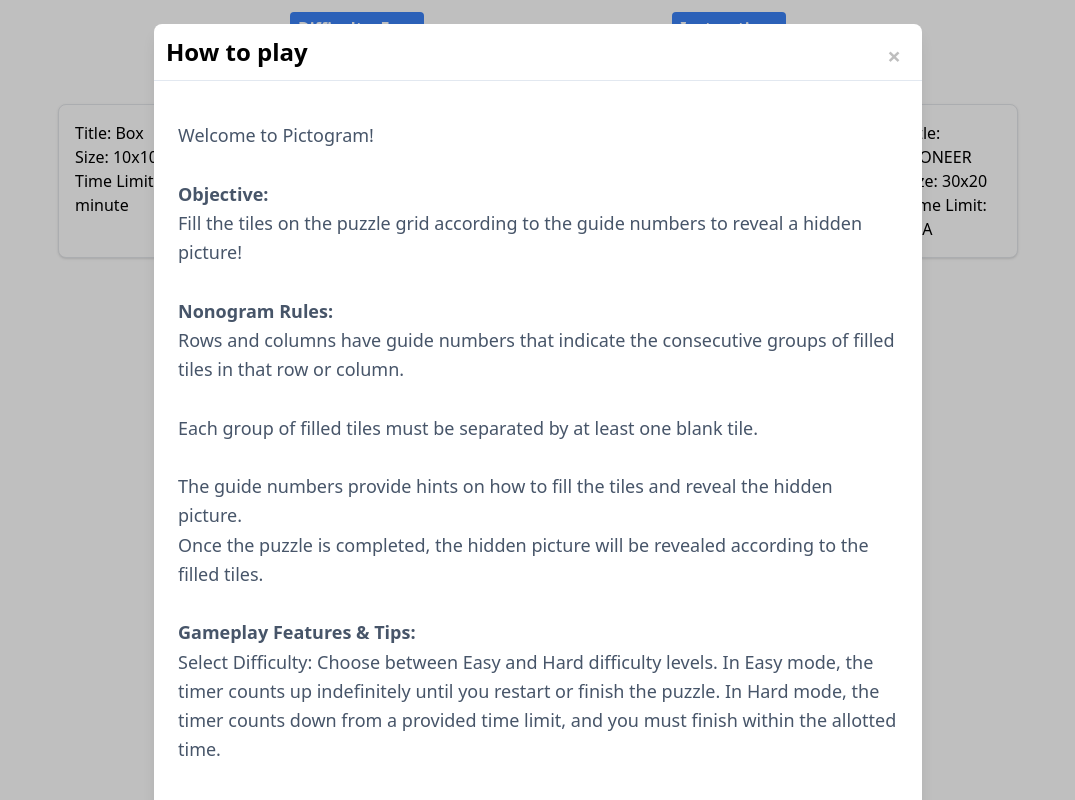
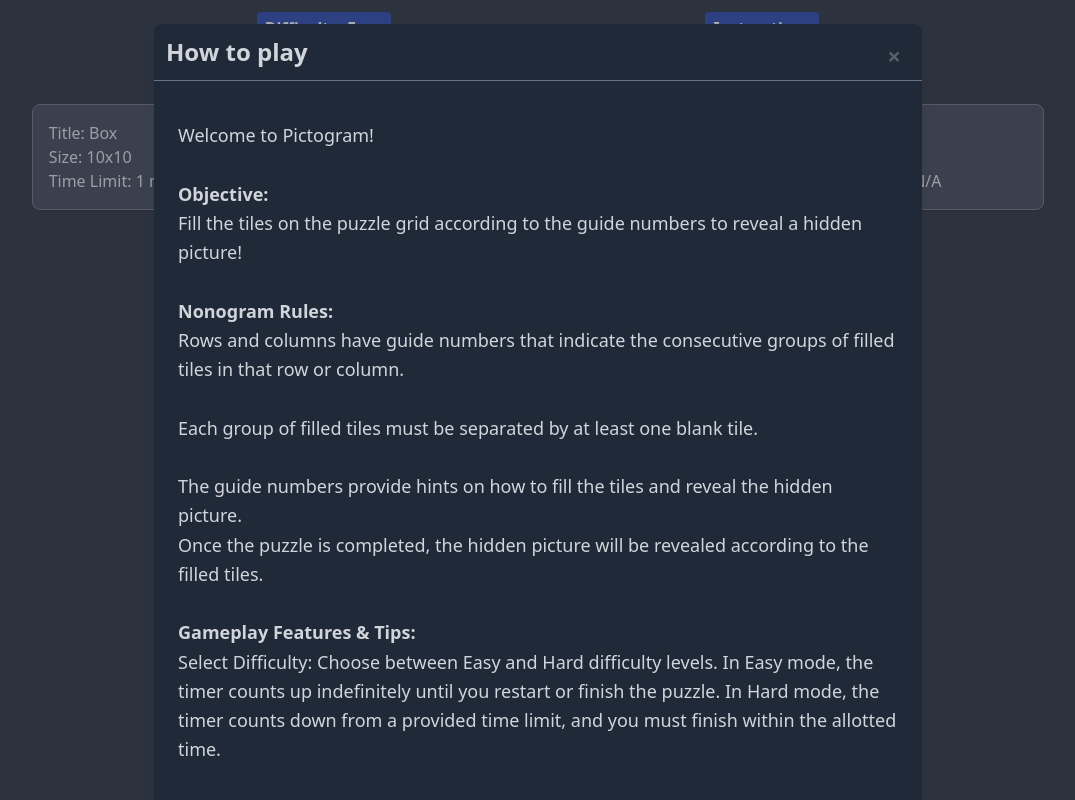
Before and after one commit to carmstrong070/Pictogram, a Next.js app in the folder gui/: page / in a window 1280 px wide. Both pictures are taken after a click on the button "Instructions". Shown: the whole page, without its empty margins (102-1177 px from the left). Built offline with nearby package versions, Linux system fonts and the light colour scheme.

Commit message:
DARK THEME

```diff
--- a/gui/src/components/PuzzleSelection.js
+++ b/gui/src/components/PuzzleSelection.js
@@ -15,7 +15,7 @@ const PuzzleSelection = ({
         onContextMenu={(e) => e.preventDefault()}
         onClick={(e) => handlePuzzleSelection(e)}
         id={puzzle.id}
-        className="inline-block max-w-sm p-4 mx-2 bg-white border border-gray-200 rounded-lg shadow hover:bg-gray-100 cursor-pointer"
+        className="basis-1/5 inline-block text-gray-200 max-w-sm p-4 mx-2 bg-gray-700 border border-gray-500 rounded-lg shadow hover:bg-gray-500 cursor-pointer"
       >
         <p>Title: {puzzle.title}</p>
         <p>
--- a/gui/src/components/Timer.js
+++ b/gui/src/components/Timer.js
@@ -79,8 +79,8 @@ const Timer = ({
   };
 
   return (
-    <div className="timer border rounded border-solid border-black p-2 my-3">
-      <div className="text-center">
+    <div className="timer border rounded border-solid border-gray-300 p-2 my-3">
+      <div className="text-center text-gray-300 mb-2">
         <span>
           {/* Generate hours (if needed) */}
           {time >= 3599000
--- a/gui/src/components/modals/InstructionsModal.js
+++ b/gui/src/components/modals/InstructionsModal.js
@@ -20,25 +20,25 @@ const InstructionsModal = ({ setTimerStatus }) => {
     <>
       {showInstructionsModal ? (
         <>
-          <div className="justify-center items-center flex overflow-x-hidden overflow-y-auto fixed inset-0 z-50 outline-none focus:outline-none">
+          <div className="justify-center bg-gray-500/25 items-center flex overflow-x-hidden overflow-y-auto fixed inset-0 z-50 outline-none focus:outline-none">
             <div className="relative w-auto py-6 my-auto mx-auto max-w-3xl">
               {/*content*/}
-              <div className="border-0 rounded-lg shadow-lg relative flex flex-col w-full bg-white outline-none focus:outline-none">
+              <div className="border-0 text-gray-300 rounded-lg shadow-lg relative flex flex-col w-full bg-gray-800 outline-none focus:outline-none">
                 {/*header*/}
-                <div className="flex items-start justify-between p-3 border-b border-solid border-slate-200 rounded-t">
+                <div className="flex items-start justify-between p-3 border-b border-solid border-slate-500 rounded-t">
                   <h3 className="text-2xl font-semibold">How to play</h3>
                   <button
-                    className="p-1 ml-auto bg-transparent border-0 text-black opacity-25 float-right text-3xl leading-none font-semibold outline-none focus:outline-none"
+                    className="p-1 ml-auto bg-transparent border-0 text-white opacity-25 float-right text-3xl leading-none font-semibold outline-none focus:outline-none"
                     onClick={(e) => handleCloseInstructionsModal(e)}
                   >
-                    <span className="bg-transparent text-black h-6 w-6 text-2xl block">
+                    <span className="bg-transparent text-white h-6 w-6 text-2xl block">
                       ×
                     </span>
                   </button>
                 </div>
                 {/*body*/}
                 <div className="relative p-6 flex-auto overflow-y-auto">
-                  <div className="my-4 text-slate-600 text-lg leading-relaxed">
+                  <div className="my-4 text-gray-300 text-lg leading-relaxed">
                     <div>
                       <h1>Welcome to Pictogram!</h1>
                       <br />
@@ -111,7 +111,7 @@ const InstructionsModal = ({ setTimerStatus }) => {
                   </div>
                 </div>
                 {/*footer*/}
-                <div className="flex items-center justify-end p-3 border-t border-solid border-slate-200 rounded-b">
+                <div className="flex items-center justify-end p-3 border-t border-solid border-slate-500 rounded-b">
                   <button
                     className="text-red-500 background-transparent font-bold uppercase px-3 py-2 text-sm focus:outline-none ease-linear transition-all duration-150"
                     type="button"
--- a/gui/src/content/puzzles.js
+++ b/gui/src/content/puzzles.js
@@ -92,7 +92,7 @@ const puzzleList = [
     hint: "Big boy",
   },
   {
-    id: 7,
+    id: 6,
     title: "PIONEER",
     size: 30,
     solution: [
@@ -105,10 +105,10 @@ const puzzleList = [
       [0, 1, 0, 0, 0, 0, 0, 0, 0, 0, 0, 0, 0, 0, 0, 0, 0, 0, 0, 0, 0, 0, 0, 0, 0, 0, 0, 0, 1, 0],
       [1, 1, 0, 0, 0, 1, 1, 1, 1, 1, 1, 1, 1, 1, 1, 1, 1, 1, 1, 1, 1 ,1, 1, 1, 1, 0, 0, 0, 1, 1],
       [1, 0, 0, 0, 0, 0, 0, 0, 0, 0, 0, 0, 0, 0, 0, 0, 0, 0, 0, 0, 0, 0, 0, 0, 0, 0, 0, 0, 0, 1],
-      [1, 0, 0, 0, 0, 0, 0, 0, 0, 0, 0, 1, 0, 1, 1, 0, 0, 1, 1, 0, 0, 0, 0, 0, 0, 0, 0, 0, 0, 1],
-      [1, 0, 0, 0, 0, 1, 1, 1, 1, 1, 1, 1, 0, 1, 1, 0, 0, 1, 1, 0, 0, 0, 0, 0, 0, 0, 0, 0, 0, 1],
-      [1, 0, 0, 0, 0, 1, 1, 0, 0, 0, 0, 0, 0, 1, 1, 0, 0, 1, 1, 1, 1, 1, 1, 1, 1, 0, 0, 0, 0, 1],
-      [1, 1, 0, 0, 0, 1, 1, 0, 0, 0, 0, 0, 0, 1, 1, 0, 0, 0, 1, 1, 1, 1, 1, 1, 1, 0, 0, 0, 1, 1],
+      [1, 0, 0, 0, 0, 0, 0, 0, 0, 0, 1, 1, 0, 0, 1, 1, 0, 0, 1, 1, 0, 0, 0, 0, 0, 0, 0, 0, 0, 1],
+      [1, 0, 0, 0, 0, 1, 1, 1, 1, 1, 1, 1, 0, 0, 1, 1, 0, 0, 1, 1, 0, 0, 0, 0, 0, 0, 0, 0, 0, 1],
+      [1, 0, 0, 0, 0, 1, 1, 0, 0, 0, 0, 0, 0, 0, 1, 1, 0, 0, 1, 1, 1, 1, 1, 1, 1, 0, 0, 0, 0, 1],
+      [1, 1, 0, 0, 0, 1, 1, 0, 0, 0, 0, 0, 0, 0, 1, 1, 0, 0, 0, 1, 1, 1, 1, 1, 1, 0, 0, 0, 1, 1],
       [0, 1, 0, 0, 0, 0, 0, 0, 0, 0, 0, 0, 0, 0, 0, 0, 0, 0, 0, 0, 0, 0, 0, 0, 0, 0, 0, 0, 1, 0],
       [0, 1, 1, 1, 0, 0, 0, 0, 0, 0, 0, 0, 0, 0, 0, 0, 0, 0, 0, 0, 0, 0, 0, 0, 0, 0, 1, 1, 1, 0],
       [0, 0, 0, 1, 1, 1, 1, 1, 0, 0, 0, 0, 0, 0, 0, 0, 0, 0, 0, 0, 0, 0, 1, 1, 1, 1, 1, 0, 0, 0],
@@ -119,6 +119,25 @@ const puzzleList = [
     ],
     hint: "PTC Logo",
   },
+  {
+    id: 7,
+    title: "Box2",
+    size: 10,
+    solution: [
+      [1, 1, 1, 1, 1, 1, 1, 1, 1, 1],
+      [1, 0, 0, 0, 0, 0, 0, 0, 0, 1],
+      [1, 0, 0, 0, 0, 0, 0, 0, 0, 1],
+      [1, 0, 0, 0, 0, 0, 0, 0, 0, 1],
+      [1, 0, 0, 0, 0, 0, 0, 0, 0, 1],
+      [1, 0, 0, 0, 0, 0, 0, 0, 0, 1],
+      [1, 0, 0, 0, 0, 0, 0, 0, 0, 1],
+      [1, 0, 0, 0, 0, 0, 0, 0, 0, 1],
+      [1, 0, 0, 0, 0, 0, 0, 0, 0, 1],
+      [1, 1, 1, 1, 1, 1, 1, 1, 1, 1],
+    ],
+    hint: "It's just a box.",
+    timeLimit: 1,
+  }
 ];
 
 export default puzzleList;
--- a/gui/src/pages/index.js
+++ b/gui/src/pages/index.js
@@ -39,7 +39,8 @@ const index = () => {
 
   return (
     <>
-      <div className="container flex justify-evenly p-3">
+    <div className="bg-gray-800">
+      <div className="dark:bg-gray-700 container flex justify-evenly p-3">
         <button
           className="btn btn-blue mr-2"
           onClick={(e) => {
@@ -90,7 +91,7 @@ const index = () => {
           <></>
         )}
         <br />
-        <div className="flex flex-row justify-center mt-3">
+        <div className="flex flex-row gap-2 flex-wrap grow justify-center mt-3">
           <PuzzleSelection
             setPuzzleProgress={setPuzzleProgress}
             setPuzzle={setPuzzle}
@@ -101,6 +102,7 @@ const index = () => {
         </div>
         <FinishedModal isFinished={isFinished} />
       </div>
+    </div>
     </>
   );
 };
--- a/gui/src/styles/globals.css
+++ b/gui/src/styles/globals.css
@@ -1,25 +1,31 @@
 @tailwind base;
 @tailwind components;
 @tailwind utilities;
+
+@layer base{
+  body {
+      @apply bg-gray-800
+  }
+}
 
 .btn {
   @apply font-bold py-1 px-2 rounded;
 }
 .btn-blue {
-  @apply bg-blue-500 text-white;
+  @apply bg-blue-800 text-white;
 }
 .btn-blue:hover {
-  @apply bg-blue-700;
+  @apply bg-blue-950;
 }
 .btn-red {
-  @apply bg-red-500 text-white;
+  @apply bg-red-800 text-white;
 }
 .btn-red:hover {
-  @apply bg-red-700;
+  @apply bg-red-950;
 }
 
 .container {
-  max-width: 1000px;
+  max-width: 1200px;
 }
 
 table {
@@ -28,7 +34,7 @@ table {
 }
 
 td.cell {
-  border: 1px solid black;
+  border: 1px solid rgb(209, 213, 219);
   margin: 0;
   padding: 0;
   width: 25px;
@@ -41,19 +47,19 @@ td.cell:hover {
 }
 
 .thick-border-left {
-  border-left: 2px solid black !important;
+  border-left: 2px solid rgb(209, 213, 219) !important;
 }
 
 .thick-border-right {
-  border-right: 2px solid black !important;
+  border-right: 2px solid rgb(209, 213, 219) !important;
 }
 
 .thick-border-top {
-  border-top: 2px solid black !important;
+  border-top: 2px solid rgb(209, 213, 219) !important;
 }
 
 .thick-border-bottom {
-  border-bottom: 2px solid black !important;
+  border-bottom: 2px solid rgb(209, 213, 219) !important;
 }
 
 .text-center {
@@ -62,7 +68,7 @@ td.cell:hover {
 
 .guide-number {
   margin-right: 5px;
-
+  color: rgb(209, 213, 219);
 }
 
 .guide-number:hover {
@@ -83,7 +89,7 @@ td.cell:hover {
 
 .strikethrough {
   position: relative;
-  color: rgba(0, 0, 0, 0.6);
+  color: rgb(209, 213, 219, .5);
 }
 
 .strikethrough:before {
@@ -93,7 +99,7 @@ td.cell:hover {
   top: 50%;
   right: 0;
   border-top: 1px solid;
-  border-color: rgba(0, 0, 0, .6);
+  border-color: white;
 
   -webkit-transform: rotate(-30deg);
   -moz-transform: rotate(-30deg);
@@ -103,8 +109,7 @@ td.cell:hover {
 }
 
 .puzzle-card {
-  border: 1px solid black;
-  display: inline-block;
+  border: 1px solid #757575;
   padding: 10px;
   margin-right: 15px;
 }
@@ -114,14 +119,14 @@ td.cell:hover {
 }
 
 .hover-guide-lines {
-  background-color: gainsboro;
+  background-color: #757575;
 }
 
 .hover-cursor {
   outline-style: solid;
-  outline-width: 3px;
-  outline-color: black;
-  background-color: gainsboro;
+  outline-width: 2px;
+  outline-color: rgb(31 41 55);;
+  background-color: #757575;
 }
 
 .right-click-cursor {
@@ -137,11 +142,11 @@ td.cell:hover {
 }
 
 .right-click-preview-line {
-  background-color: gray;
+  background-color: #757575;
 }
 
 .left-click-preview-line {
-  background-color: gray;
+  background-color: #757575;
 }
 
 .filled {
@@ -159,7 +164,7 @@ td.cell:hover {
 }
 
 .timer-wrapper {
-  border: 1px solid black;
+  border: 1px solid rgb(209, 213, 219);
   text-align: center;
   padding: 5px 0px;
 }
--- a/gui/tailwind.config.js
+++ b/gui/tailwind.config.js
@@ -10,5 +10,6 @@ module.exports = {
       center: true,
     },
   },
+  darkMode: 'class',
   plugins: [],
 }
```
Also changed, not shown: gui/src/components/modals/FinishedModal.js (+6 -6 lines), gui/src/components/modals/HintModal.js (+7 -7 lines), gui/public/fill.svg, gui/public/flag.svg.
